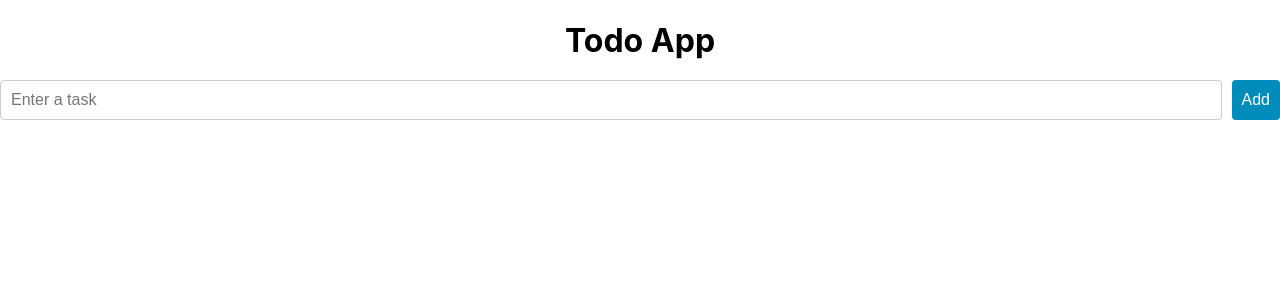
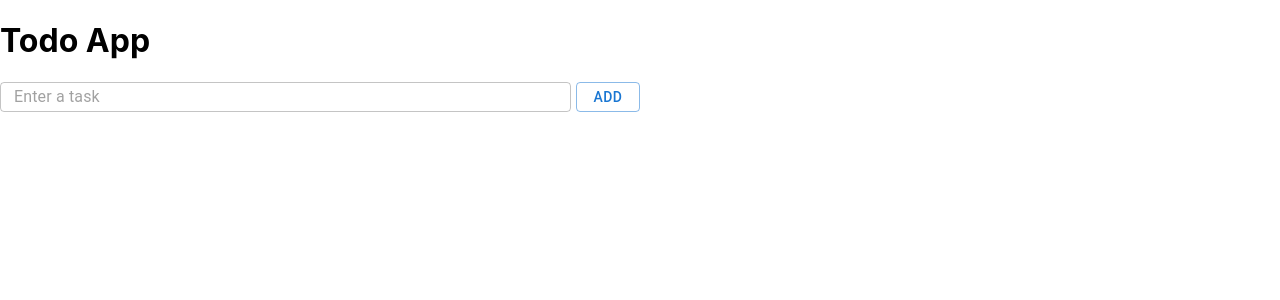
Before and after one commit to LeSangK/nextjs_for_le, a Next.js app: page / in a window 1280 px wide. Shown: the top 300 px of the page. Built offline with nearby package versions, Linux system fonts and the light colour scheme.

Commit message:
add_materialUi_and_config_emotion

```diff
--- a/package.json
+++ b/package.json
@@ -7,6 +7,10 @@
     "lint": "next lint --max-warnings 0"
   },
   "dependencies": {
+    "@emotion/react": "^11.10.6",
+    "@emotion/styled": "^11.10.6",
+    "@mui/icons-material": "^5.11.11",
+    "@mui/material": "^5.11.15",
     "next": "12.1.0",
     "react": "17.0.2",
     "react-dom": "17.0.2",
--- a/pages/index.tsx
+++ b/pages/index.tsx
@@ -1,6 +1,9 @@
+import { Box, Button, List, ListItem, ListItemText, TextField } from '@mui/material';
 import React, { useState } from 'react';
 import { useRecoilState } from 'recoil';
 import { todoState } from '../state/atoms/todoState';
+import CloseIcon from '@mui/icons-material/Close';
+import { css } from '@emotion/react';
 
 export default function Home() {
   const [todos, setTodos] = useRecoilState(todoState);
@@ -20,30 +23,56 @@ export default function Home() {
   };
 
   return (
-    <div className="app">
+    <Box>
       <h1 className="title">Todo App</h1>
-      <div className="inputContainer">
-        <input
+      <Box
+        css={css`
+          width: 50%;
+        `}
+      >
+        <Box
+          css={css`
+            display: flex;
+            height: 30px;
+          `}
+          className="inputContainer"
+        >
+          <TextField
             type="text"
             value={inputValue}
+            css={css`
+              width: 100%;
+            `}
+            variant="outlined"
             onChange={(e) => setInputValue(e.target.value)}
             placeholder="Enter a task"
-          className="textInput"
+            InputProps={{
+              style: {
+                height: '100%',
+              },
+            }}
           />
-        <button className="addButton" onClick={handleAddTodo}>
+          <Button
+            css={css`
+              margin-left: 5px;
+            `}
+            variant="outlined"
+            onClick={handleAddTodo}
+          >
             Add
-        </button>
-      </div>
-      <ul className="todosList">
+          </Button>
+        </Box>
+        <List>
           {todos.map((todo, index) => (
-          <li className="todoItem" key={index}>
-            {todo}
-            <button className="deleteButton" onClick={() => handleDeleteTodo(index)}>
-              X
-            </button>
-          </li>
+            <ListItem key={index}>
+              <ListItemText>{todo}</ListItemText>
+              <Button onClick={() => handleDeleteTodo(index)}>
+                <CloseIcon />
+              </Button>
+            </ListItem>
           ))}
-      </ul>
-    </div>
+        </List>
+      </Box>
+    </Box>
   );
 }
--- a/styles/Home.module.css
+++ /dev/null
@@ -1,116 +0,0 @@
-.container {
-  padding: 0 2rem;
-}
-
-.main {
-  min-height: 100vh;
-  padding: 4rem 0;
-  flex: 1;
-  display: flex;
-  flex-direction: column;
-  justify-content: center;
-  align-items: center;
-}
-
-.footer {
-  display: flex;
-  flex: 1;
-  padding: 2rem 0;
-  border-top: 1px solid #eaeaea;
-  justify-content: center;
-  align-items: center;
-}
-
-.footer a {
-  display: flex;
-  justify-content: center;
-  align-items: center;
-  flex-grow: 1;
-}
-
-.title a {
-  color: #0070f3;
-  text-decoration: none;
-}
-
-.title a:hover,
-.title a:focus,
-.title a:active {
-  text-decoration: underline;
-}
-
-.title {
-  margin: 0;
-  line-height: 1.15;
-  font-size: 4rem;
-}
-
-.title,
-.description {
-  text-align: center;
-}
-
-.description {
-  margin: 4rem 0;
-  line-height: 1.5;
-  font-size: 1.5rem;
-}
-
-.code {
-  background: #fafafa;
-  border-radius: 5px;
-  padding: 0.75rem;
-  font-size: 1.1rem;
-  font-family: Menlo, Monaco, Lucida Console, Liberation Mono, DejaVu Sans Mono,
-    Bitstream Vera Sans Mono, Courier New, monospace;
-}
-
-.grid {
-  display: flex;
-  align-items: center;
-  justify-content: center;
-  flex-wrap: wrap;
-  max-width: 800px;
-}
-
-.card {
-  margin: 1rem;
-  padding: 1.5rem;
-  text-align: left;
-  color: inherit;
-  text-decoration: none;
-  border: 1px solid #eaeaea;
-  border-radius: 10px;
-  transition: color 0.15s ease, border-color 0.15s ease;
-  max-width: 300px;
-}
-
-.card:hover,
-.card:focus,
-.card:active {
-  color: #0070f3;
-  border-color: #0070f3;
-}
-
-.card h2 {
-  margin: 0 0 1rem 0;
-  font-size: 1.5rem;
-}
-
-.card p {
-  margin: 0;
-  font-size: 1.25rem;
-  line-height: 1.5;
-}
-
-.logo {
-  height: 1em;
-  margin-left: 0.5rem;
-}
-
-@media (max-width: 600px) {
-  .grid {
-    width: 100%;
-    flex-direction: column;
-  }
-}
--- a/styles/globals.css
+++ b/styles/globals.css
@@ -14,65 +14,3 @@ a {
 * {
   box-sizing: border-box;
 }
-
-#TODO:fix it to another file
-.app {
-  max-width: 400px;
-  margin: 0 auto;
-  padding: 20px;
-  font-family: sans-serif;
-}
-
-.title {
-  text-align: center;
-  margin-bottom: 20px;
-}
-
-.inputContainer {
-  display: flex;
-  margin-bottom: 20px;
-}
-
-.textInput {
-  flex: 1;
-  padding: 10px;
-  border: 1px solid #ccc;
-  border-radius: 4px;
-  font-size: 16px;
-  margin-right: 10px;
-}
-
-.addButton {
-  background-color: #008cba;
-  color: #fff;
-  border: none;
-  border-radius: 4px;
-  padding: 10px;
-  cursor: pointer;
-  font-size: 16px;
-}
-
-.todosList {
-  list-style: none;
-  padding: 0;
-}
-
-.todoItem {
-  display: flex;
-  justify-content: space-between;
-  align-items: center;
-  background-color: #f2f2f2;
-  padding: 10px;
-  margin-bottom: 10px;
-  border-radius: 4px;
-}
-
-.deleteButton {
-  background-color: #ff5a5f;
-  color: #fff;
-  border: none;
-  border-radius: 50%;
-  padding: 5px;
-  cursor: pointer;
-  font-size: 16px;
-}
```
Also changed, not shown: tsconfig.json (+17 -4 lines), .babelrc (added), 1 other file (tests, documents, lock files or other folders). Lines whose indentation alone changed are shown as unchanged.
